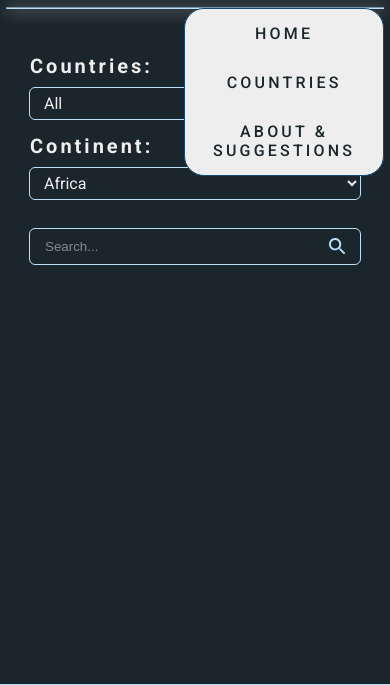
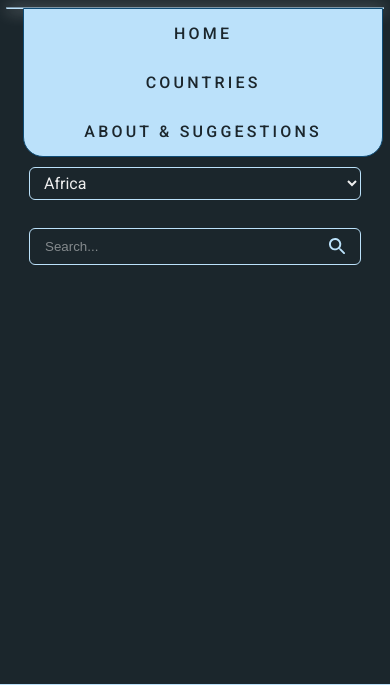
Before and after one commit to leeport511/CoderHouse-JS-project, a website with bundled scripts: page pages/countries.html in a window 390 px wide. Both pictures are taken after a click on the button 351 px from the left and 44 px from the top of the page. Shown: the part 79-764 px from the top of the page. Built offline with nearby package versions, Linux system fonts and the light colour scheme; a web font is replaced by a local one.

Commit message:
change mobile menu appearence

```diff
--- a/sass/components/_header.scss
+++ b/sass/components/_header.scss
@@ -36,8 +36,8 @@
       padding-left: 0;
       display: none;
       gap: 60px;
+
     }
-
     &-menu {
       position: relative;
       display: none;
@@ -46,18 +46,17 @@
 
       .header-nav-mobile {
         list-style: none;
-        background-color: $backgroundWhite;
+        background-color: $SuperlightBlue;
         text-align: center;
         display: flex;
         flex-direction: column;
         align-items: center;
-        border-radius: 20px;
+        border-radius: 0px 0px 20px 20px;
         border: 1px solid $darkyBlue;
-        width: 200px;
+        width: 360px;
         position: absolute;
-        left: -190px;
+        right: -9px;
         top: 43px;
-
 
 
         li {
```
Also changed, not shown: pages/countries.html (+1 -4 lines), css/main.css, 1 other file.
